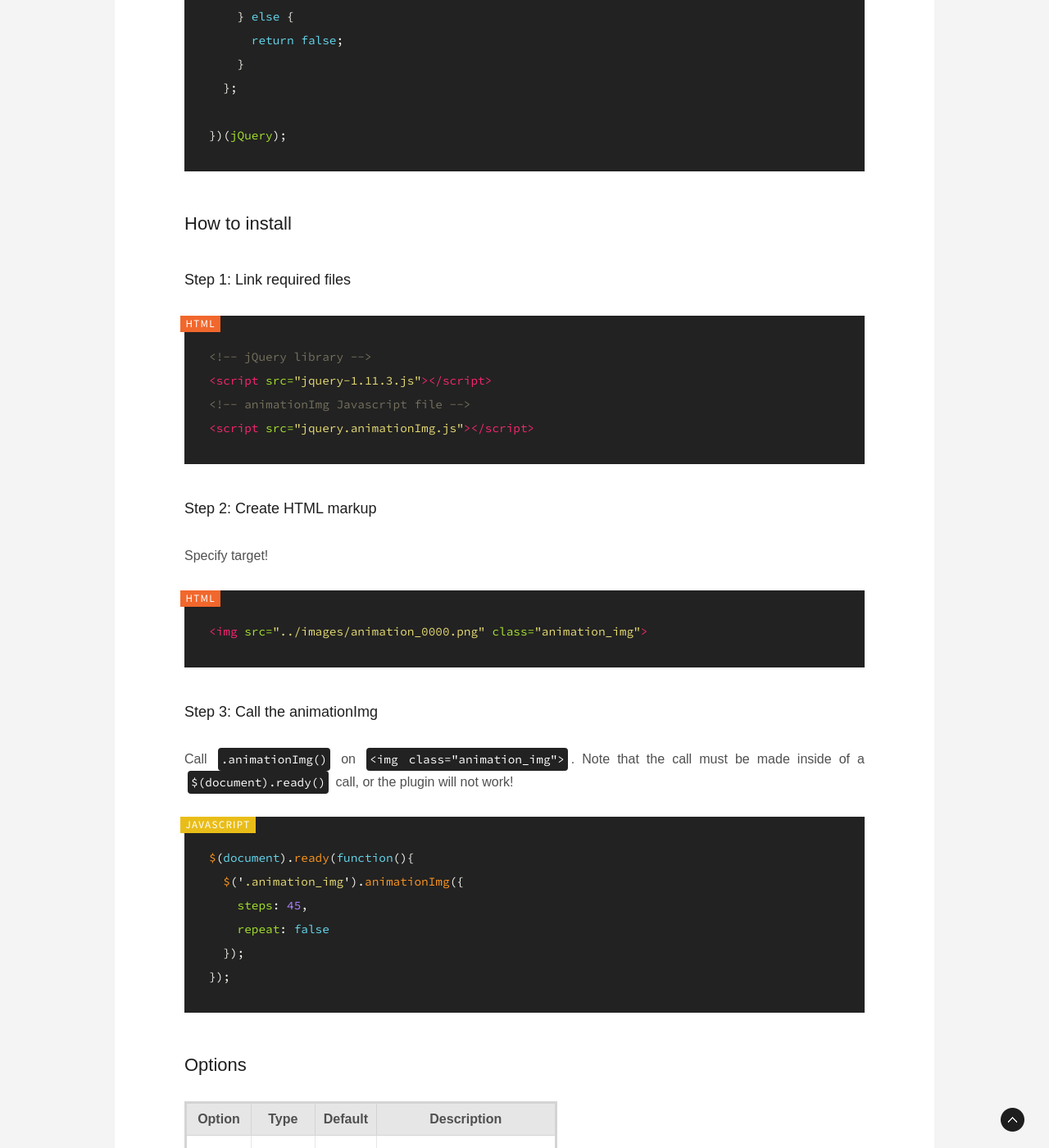
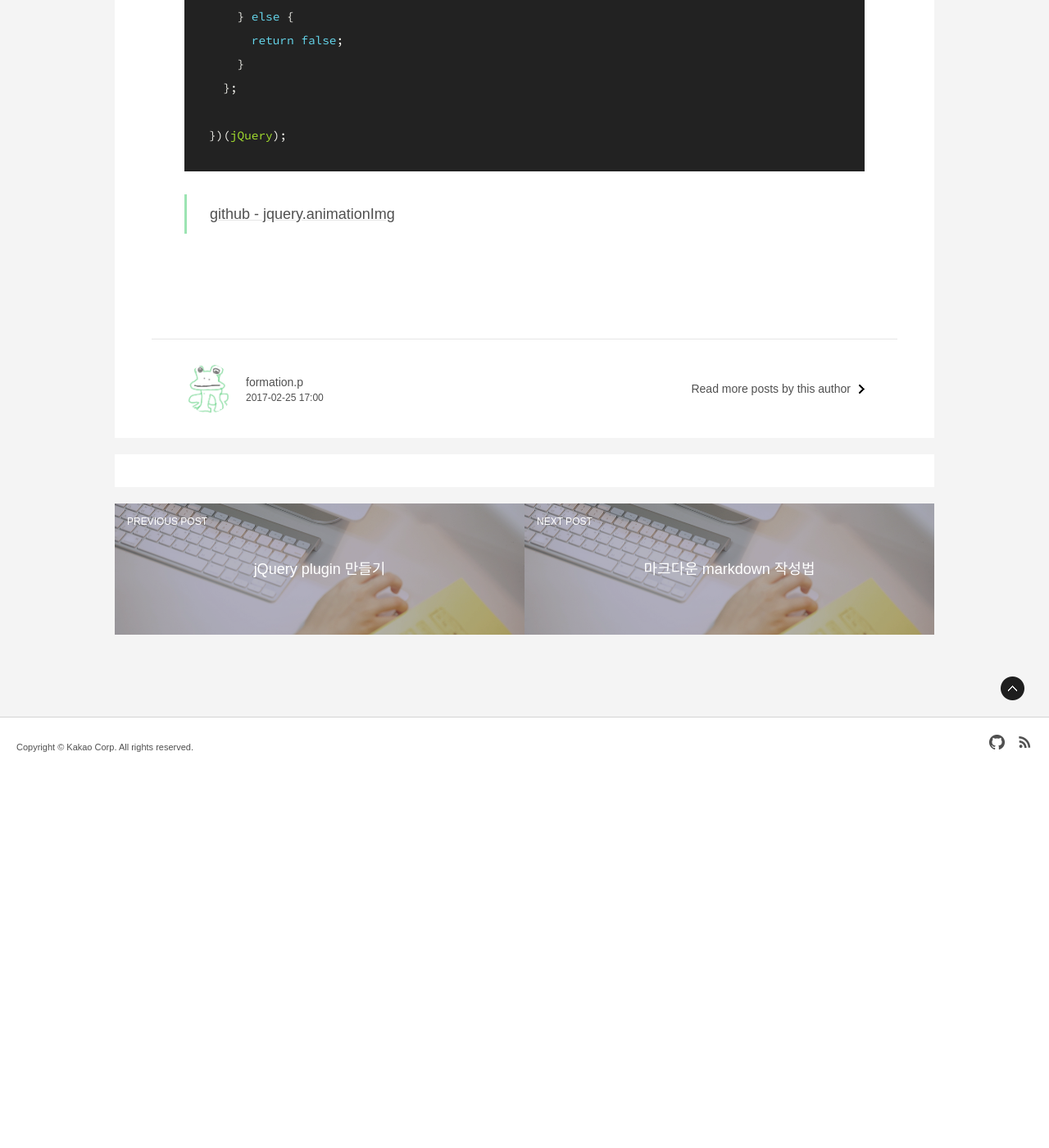
Before and after one commit to gutmate/gutmate.github.com, a Jekyll site: the page built from _posts/2017-02-25-jquery-animation.md, in a window 1280 px wide and 1400 px high, scrolled down 2293 px. Shown: the whole window at 82% size. Built offline with Jekyll 4.4.1, drawn with Linux system fonts in a browser that asks for light colours; some web fonts are replaced; comment, search, counter and statistics services are not loaded; after the commit the page ends 3267 px from its top, so only the background shows below that; some of the changed text lies outside the part shown.

Commit message:
Update Posting about jQuery-anmation

````diff
--- a/_posts/2017-02-24-jquery-animation.md
+++ b/_posts/2017-02-25-jquery-animation.md
@@ -1,8 +1,8 @@
 ---
 layout: post
-title: 'jQuery image animation'
+title: 'jQuery 이미지 애니메이션'
 author: formation.p
-date: '2017-02-24 17:00'
+date: '2017-02-25 17:00'
 tags:
   - javascript
   - jQuery
@@ -10,7 +10,7 @@
 
 ## javascript source
 
-* 이미지 src값의 증가하는 숫자의 범위는 0000~9999 까지로하며 파일명 또한 0000~9999까지로 만든다. (네자리 숫자)
+* 이미지 src값의 증가하는 숫자의 범위는 0000~9999 까지로 하며 파일명 또한 0000~9999까지로 만든다. (네자리 숫자)
 * imgname0000.jpg  imgname-0001.gif  imgname_0002.png...
 * 이미지 확장자는 png/jpg/gif 로 한다.
 * @var rePath; [첫번째 문자] ~ [4자리 숫자.] 전까지의 값을 반환
@@ -77,46 +77,5 @@
 
 })(jQuery);
 ```
-## How to install
-
-### Step 1: Link required files
-
-```html
-<!-- jQuery library -->
-<script src="jquery-1.11.3.js"></script>
-<!-- animationImg Javascript file -->
-<script src="jquery.animationImg.js"></script>
-```
-
-### Step 2: Create HTML markup
-
-Specify target!
-
-```html
-<img src="../images/animation_0000.png" class="animation_img">
-```
-
-### Step 3: Call the animationImg
-
-Call `.animationImg()` on `<img class="animation_img">`. Note that the call must be made inside of a `$(document).ready()` call, or the plugin will not work!
-
-```javascript
-$(document).ready(function(){
-  $('.animation_img').animationImg({
-    steps: 45,
-    repeat: false
-  });
-});
-```
-
-## Options
-
-|Option   |Type     |Default  |Description                  |
-|---------|---------|---------|-----------------------------|
-|start    |number   |0        |Start image number           |
-|steps    |number   |10       |Total image length           |
-|duration |number   |30       |Animation duration           |
-|repeat   |boolean  |true     |Repeat animation             |
-|delay    |number   |0        |Delay before start anmation  |
 
 > ### [github - jquery.animationImg](https://github.com/gutmate/animationJS)
````
